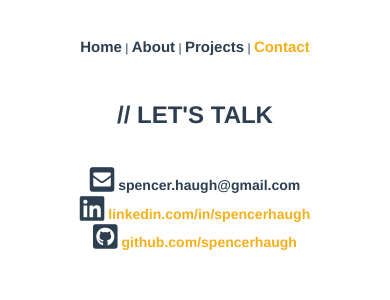
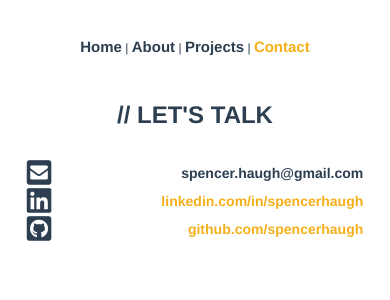
Before and after one commit to spencerhaugh/portfolio, a Vue app: page /#/contact in a window 390 px wide. Shown: the top 300 px of the page. Built offline with nearby package versions, Linux system fonts and the light colour scheme.

Commit message:
contact page responsiveness adjustment

```diff
--- a/src/views/Contact.vue
+++ b/src/views/Contact.vue
@@ -3,7 +3,8 @@
         <h1>// LET'S TALK</h1>
         <h3>
             <ul>
-                <li><i class="fas fa-envelope-square fa-2x"></i> spencer.haugh@gmail.com</li>
+                <li><i class="fas fa-envelope-square fa-2x"></i> <span> spencer.haugh@gmail.com
+                    </span></li>
                 <li><i class="fab fa-linkedin fa-2x"></i> <a href="https://linkedin.com/in/spencerhaugh" target="_blank">linkedin.com/in/spencerhaugh</a></li>
                 <li><i class="fab fa-github-square fa-2x"></i> <a href="https://github.com/spencerhaugh" target="_blank">github.com/spencerhaugh</a></li>
             </ul>
@@ -20,12 +21,31 @@ export default {
 <style scoped>
     ul {
         list-style: none;
-        margin-top: 10%;
+        width: 25%;
+        margin: 8% auto;
         padding: 0;
     }
-    @media (max-width: 650px) {
+    li {
+        display: flex;
+        justify-content: space-between;
+        align-items: center;
+    }
+    @media (max-width: 1224px) {
+        ul {
+            width: 40%;
+        }
+    @media (max-width: 768px) {
         .contact {
             font-size: 0.75rem;
         }
+        ul {
+            width: 50%;
+        }
+    }
+    @media (max-width: 400px) {
+        ul {
+            width: 90%;
+        }
+    }
     }
 </style>
```
